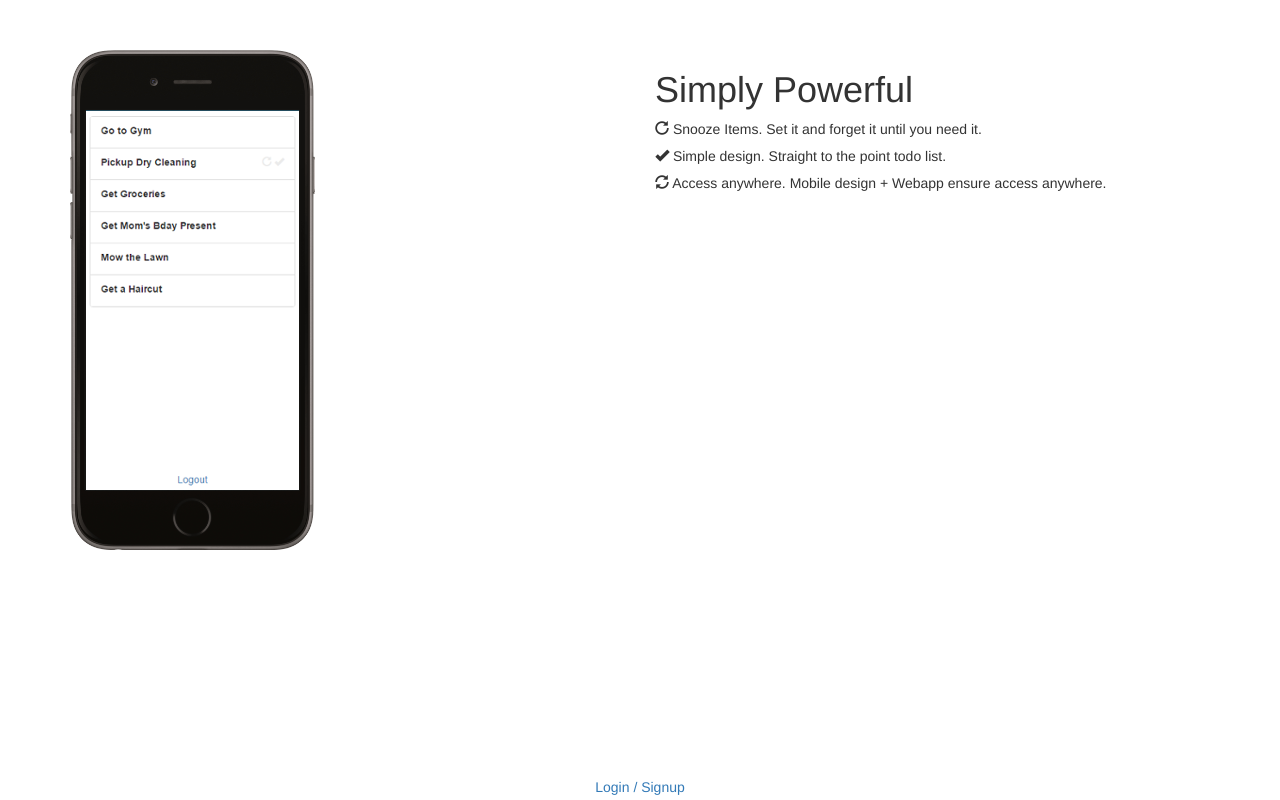
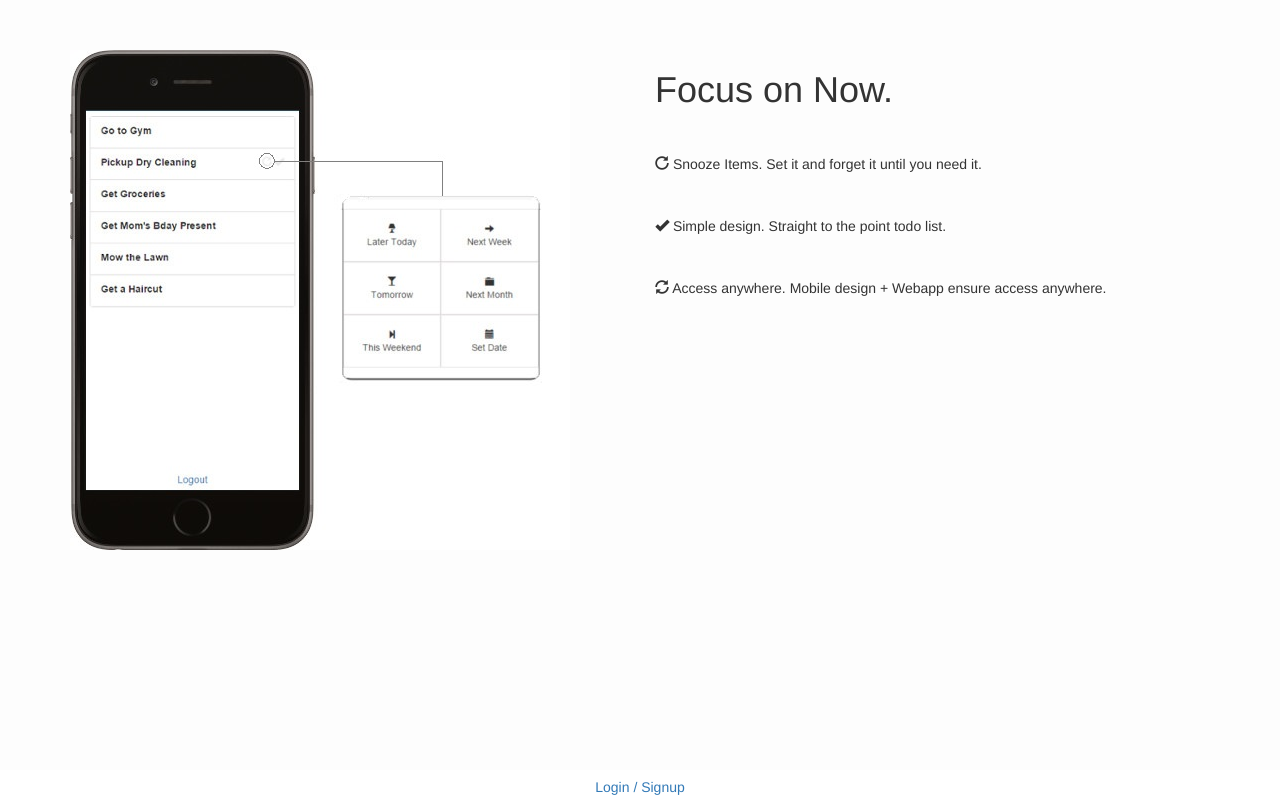
Before and after one commit to kylekacius/inboxzero-todo, a website: page app/index.html at #/login in a window 1280 px wide. Drawn offline with Linux system fonts and the light colour scheme; a script that the page names is missing.

Commit message:
Updated BG Style

```diff
--- a/app/app.css
+++ b/app/app.css
@@ -10,6 +10,8 @@
    background:#fff;
 }
 
+body { background: rgb(253, 253, 253);}
+
 .no-pd{
   padding: 0px;
 }
@@ -19,6 +21,11 @@
   margin-top: 50px;
 }
 
+.benefit-item {
+  margin-top: 45px;
+
+
+}
 
 /****************************  TODO FORM  ******************************/
 
--- a/app/partials/home.html
+++ b/app/partials/home.html
@@ -3,14 +3,14 @@
 
       <div class="row">
         <div class="col-md-6">
-          <div class="videob"><img src="media/phonedemo.png"></div>
+          <div class="videob"><img src="media/phonedemo.jpg"></div>
         </div>
         <div class="col-md-6">
-          <h1>Simply Powerful</h1>
+          <h1>Focus on Now.</h1>
           <ul class="list-unstyled">
-          <li><h5><span class="glyphicon glyphicon-repeat"></span> Snooze Items.  Set it and forget it until you need it.</h4></li>
-          <li><h5><span class="glyphicon glyphicon-ok"></span> Simple design.  Straight to the point todo list.</h4></li>
-          <li><h5><span class="glyphicon glyphicon-refresh"></span> Access anywhere.  Mobile design + Webapp ensure access anywhere.</h5></li>
+          <li class="benefit-item"><h5><span class="glyphicon glyphicon-repeat"></span> Snooze Items.  Set it and forget it until you need it.</h4></li>
+          <li class="benefit-item"><h5><span class="glyphicon glyphicon-ok"></span> Simple design.  Straight to the point todo list.</h4></li>
+          <li class="benefit-item"><h5><span class="glyphicon glyphicon-refresh"></span> Access anywhere.  Mobile design + Webapp ensure access anywhere.</h5></li>
         </ul>
        </div>
       </div>
```
Also changed, not shown: app/bower_components/ng-sortable/bower.json (added, +36 -0 lines), README.md, app/bower_components/angular/.bower.json, app/bower_components/angular/angular.js, app/bower_components/ng-sortable/.bower.json (added), app/bower_components/ng-sortable/README.md (added), app/bower_components/ng-sortable/dist/ng-sortable.css (added), app/bower_components/ng-sortable/dist/ng-sortable.js (added), app/bower_components/ng-sortable/dist/ng-sortable.min.css (added), app/bower_components/ng-sortable/dist/ng-sortable.min.js (added), app/bower_components/ng-sortable/dist/ng-sortable.style.css (added), app/bower_components/ng-sortable/dist/ng-sortable.style.min.css (added), app/media/phonedemo-sm.png (added), app/media/phonedemo.jpg (added), 3 other files.
